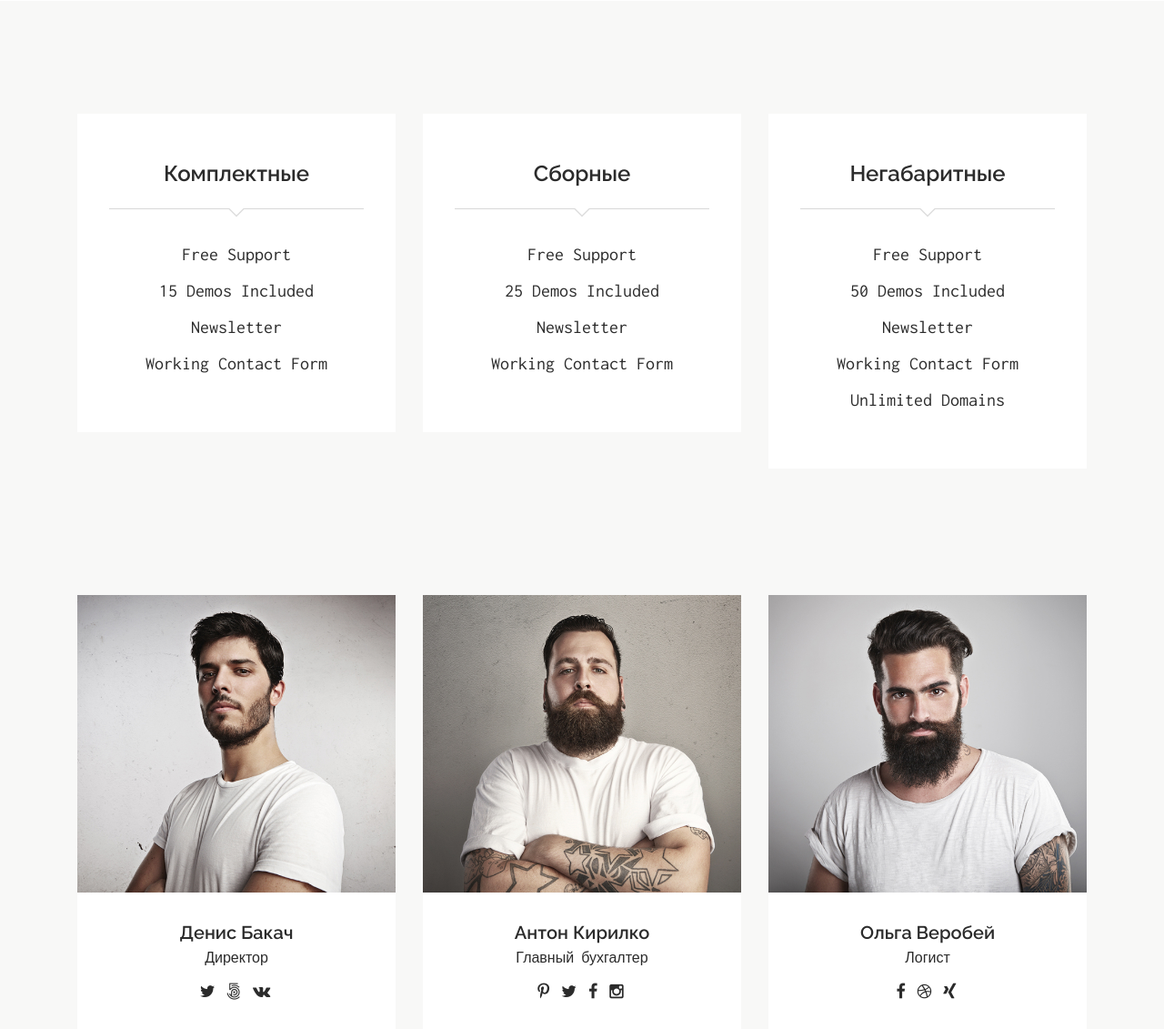
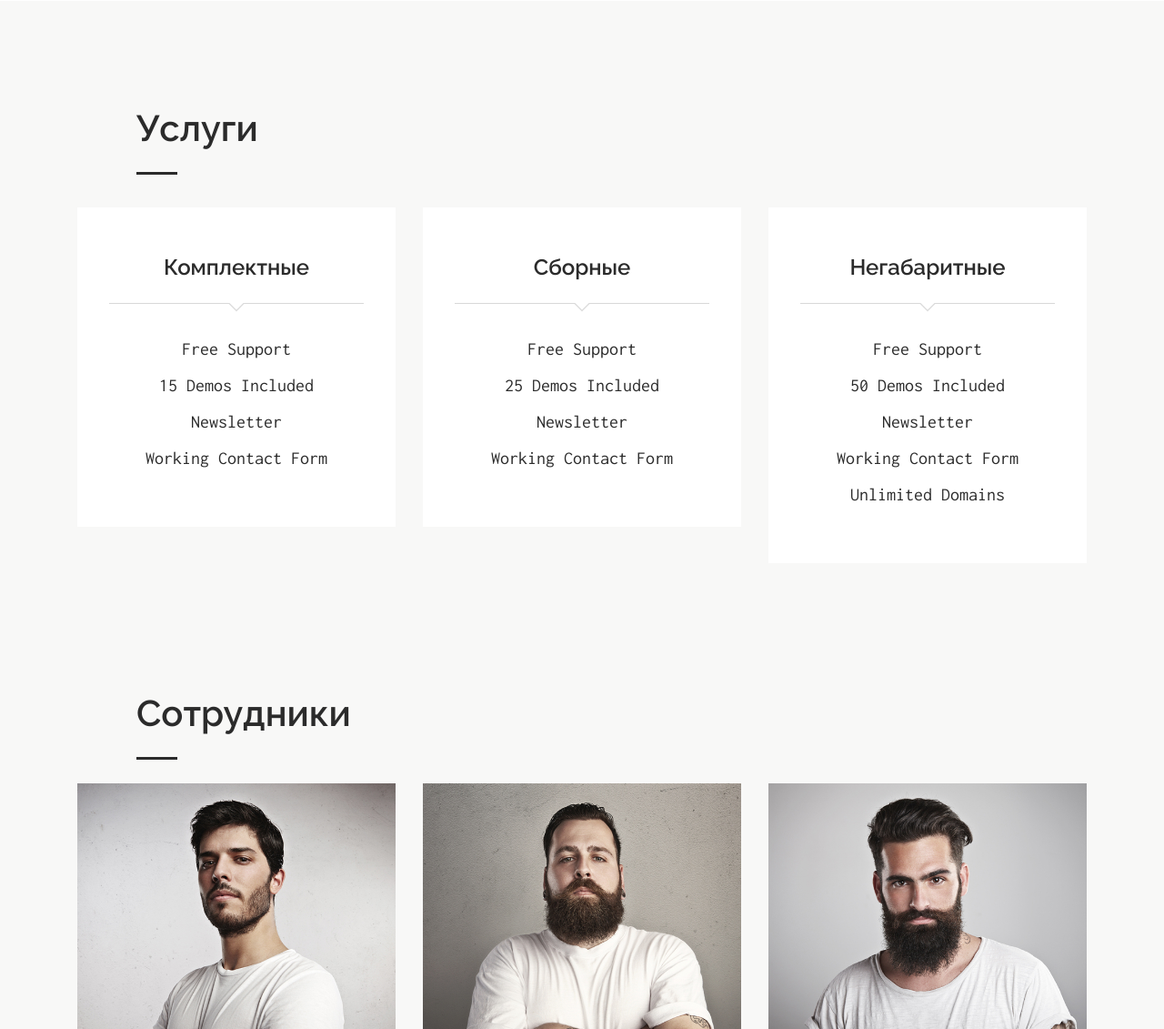
Before and after one commit to nnovosad/denant-v2, a PHP site: page / in a window 1280 px wide. Shown: the part 1569-2700 px from the top of the page at 91% size. Run offline with PHP 8.4, Linux system fonts and the light colour scheme; some libraries are stand-ins or nearby versions.

Commit message:
Add subtitle

```diff
--- a/design/theme-2/css/styles.css
+++ b/design/theme-2/css/styles.css
@@ -505,3 +505,7 @@ ul.unordered-list li a:hover, ol li a:hover { border-bottom:1px solid #3d9991; -
 .client img {
     padding-left: 30px;
 }
+
+.subtitle {
+    margin-left: 150px!important;
+}
--- a/design/theme-2/index.html
+++ b/design/theme-2/index.html
@@ -177,6 +177,10 @@
 
 <section class="section" id="section3">
 <div id="ancor3"></div>
+    <div class="subtitle">
+        <h3>Услуги</h3>
+        <div class="divider"></div>
+    </div>
   <div class="container clearfix">
     <div class="col-lg-4 col-md-4">
       <figure class="price-table">
@@ -228,6 +232,10 @@
 
 <section class="section" id="section4">
   <div id="ancor4"></div>
+    <div class="subtitle">
+        <h3>Сотрудники</h3>
+        <div class="divider"></div>
+    </div>
   <div class="container clearfix">
     <div class="col-lg-12 col-md-12">
       <div class="row">
@@ -403,6 +411,10 @@
     </div>
   </div>
 </section>
+<div class="subtitle">
+    <h3>Партнеры</h3>
+    <div class="divider"></div>
+</div>
 <section class="section dark bg-image-1 parallax" id="section7">
     <div class="overlay"></div>
     <div class="container clearfix centered">
@@ -457,6 +469,10 @@
 <!--</section>-->
 <section class="section" id="section8">
   <div id="ancor5"></div>
+    <div class="subtitle">
+        <h3>Контакты</h3>
+        <div class="divider"></div>
+    </div>
   <div class="container clearfix">
     <div class="col-lg-8 col-md-6 col-sm-6">
       <div id="contact">
```
